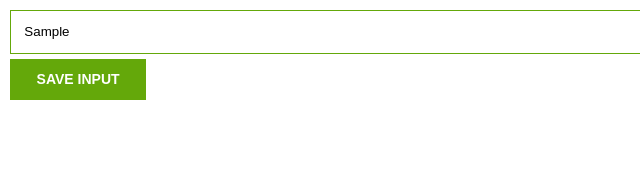
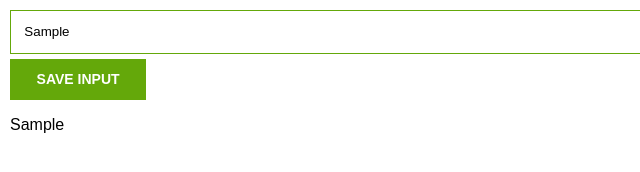
Before and after one commit to alanrobert/learning-javascript, a plain HTML site: page chrome-extension/index.html in a window 1280 px wide. Both pictures are taken after typing "Sample" into the empty fields and a click on the button "SAVE INPUT". Shown: the full height of the page, 0-640 px from the left. Drawn offline with Linux system fonts and the light colour scheme.

Commit message:
added for loop
got value from input and put in array

```diff
--- a/chrome-extension/index.html
+++ b/chrome-extension/index.html
@@ -9,7 +9,9 @@
 </head>
 <body>
     <input type="text" id="input-el">
-    <button onclick=saveInput() id="input-btn">SAVE INPUT</button>
+    <button id="input-btn">SAVE INPUT</button>
+<ul id="ul-el"></ul>
+
 
     <script src="main.js"></script>
 </body>
--- a/chrome-extension/main.js
+++ b/chrome-extension/main.js
@@ -1,4 +1,16 @@
 
-function saveInput() {
-    console.log("lead-saved")
-}
+// let = "can be re-assigned"
+// const = "short for constant", "can't be re-assigned"
+// if possible, use const. If not, use let.
+
+let inputBtn = document.getElementById("input-btn")
+let inputEl = document.getElementById("input-el")
+const ulEl = document.getElementById("ul-el")
+let myLeads = []
+
+inputBtn.addEventListener("click", function(){
+    myLeads.push(inputEl.value)
+    for (let i = 0; i < myLeads.length; i++) {
+        ulEl.textContent = myLeads
+    }
+})
--- a/chrome-extension/style.css
+++ b/chrome-extension/style.css
@@ -1,5 +1,6 @@
 * {
     box-sizing: border-box;
+    padding: 0;
 }
 
 body, button, input {
```
